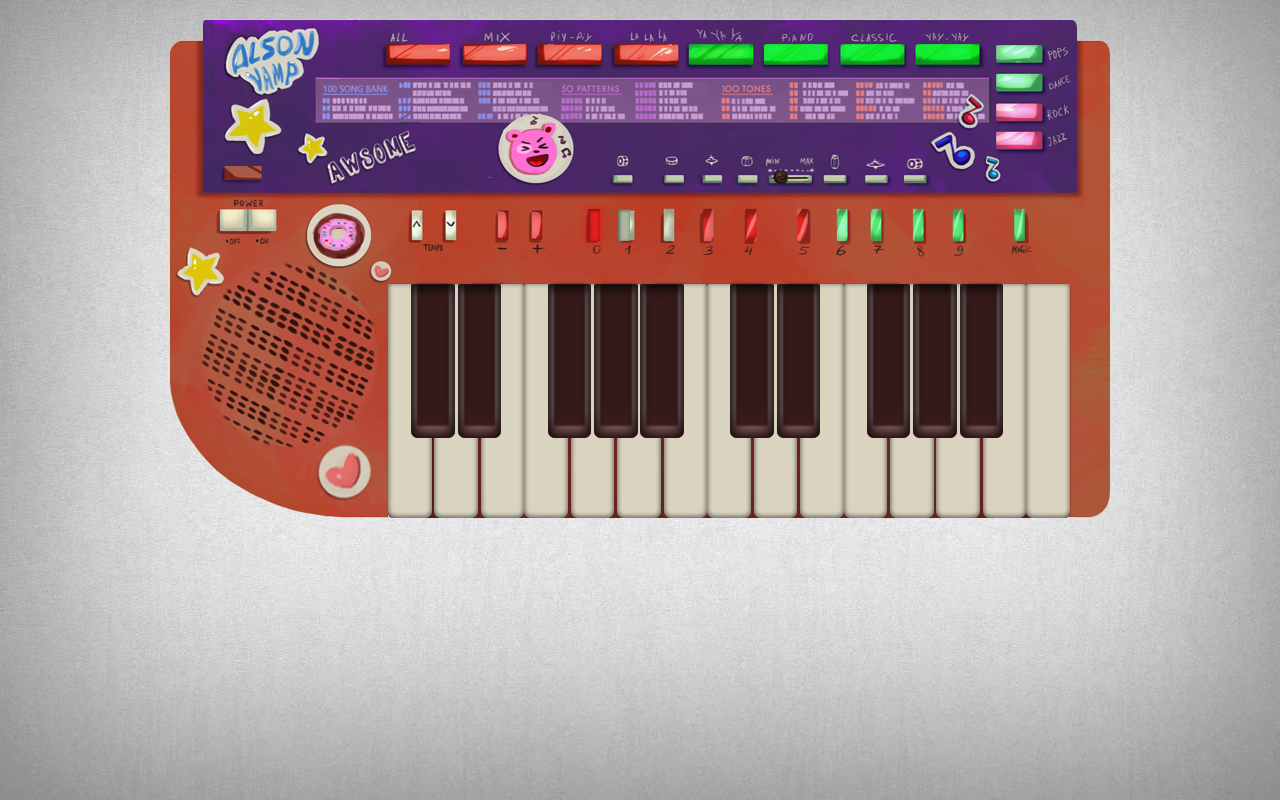
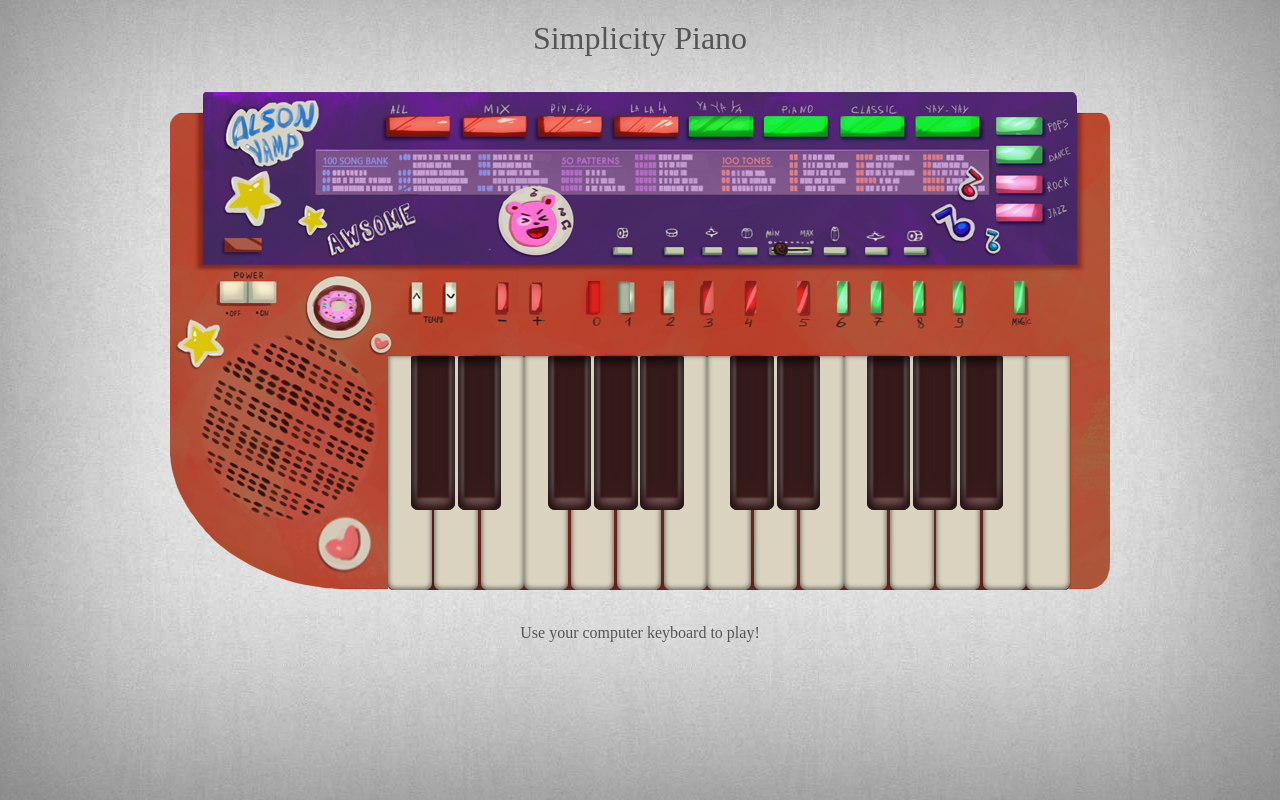
Before and after one commit to AlsonVamp/simple-piano, an Angular app: page / in a window 1280 px wide. Built offline with nearby package versions, Linux system fonts and the light colour scheme; no server answers.

Commit message:
add header and footer blocks

```diff
--- a/package.json
+++ b/package.json
@@ -1,7 +1,8 @@
 {
-  "name": "angularattack2017-simplicity",
+  "name": "Simplicity Piano",
   "version": "0.0.0",
   "license": "MIT",
+  "author": "Alexander Nazarov",
   "scripts": {
     "ng": "ng",
     "start": "ng serve",
@@ -23,7 +24,7 @@
     "@types/howler": "^2.0.2",
     "core-js": "^2.4.1",
     "rxjs": "^5.1.0",
-    "zone.js": "^0.8.4"
+    "zone.js": "0.8.5"
   },
   "devDependencies": {
     "@angular/cli": "1.0.0",
--- a/src/app/app.component.html
+++ b/src/app/app.component.html
@@ -1,3 +1,9 @@
 <div class="background-active">
+    <header>
+        <h1>Simplicity Piano</h1>
+    </header>
     <keyboard-layout></keyboard-layout>
+    <footer>
+        <span>Use your computer keyboard to play!</span>
+    </footer>
 </div>
--- a/src/app/app.component.scss
+++ b/src/app/app.component.scss
@@ -2,11 +2,27 @@
     background-image: url('../assets/img/wall.jpg');
     background-position: top center;
     box-shadow:inset 0 -35px 300px rgba(0,0,0,0.5);
-    /*background: radial-gradient(at top, #FEFFFF, #A7CECC);*/
-    /*background: repeating-radial-gradient(circle, #B9ECFE, #B9ECFE 10px, #82DDFF 10px, #82DDFF 20px);*/
     height:100vh;
 }
 
  keyboard-layout{
      padding: 0 5%;
  }
+
+ header {
+    display: block;
+    padding: 15px 10px;
+    color: #555;
+    text-align: center;
+    h1 {
+        margin-bottom: 0px;
+        margin-top:5px;
+        font-weight: 100;
+    }
+}
+footer {
+    display:block;
+    padding: 15px 10px;
+    text-align: center;
+    color:#555;
+}
--- a/src/index.html
+++ b/src/index.html
@@ -13,7 +13,7 @@
 <body>
   <app-root>
     <img src="assets/img/piano_preview.png" alt="Piano Loading"
-    style="display:block; margin:0 auto;-webkit-filter: blur(5px);filter: blur(5px);">
+    style="display:block; margin:0 auto;-webkit-filter: blur(5px);filter: blur(5px);transition: all 0.2s ease-in-out;">
   </app-root>
 </body>
 
```
